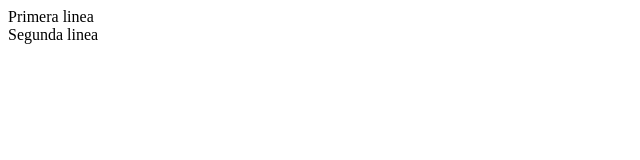
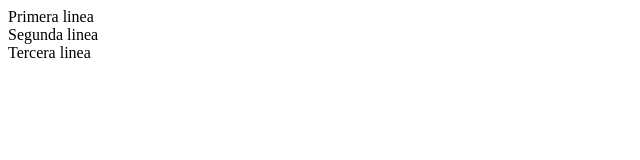
Before and after one commit to sabastiancami/pagina_git_martes_2026_1, a plain HTML site: page Index.html in a window 1280 px wide. Shown: the whole page, without its empty margins (0-640 px from the left). Drawn offline with Linux system fonts and the light colour scheme.

Commit message:
tercer cambio

```diff
--- a/Index.html
+++ b/Index.html
@@ -8,5 +8,6 @@
 <body>
     <div>Primera linea</div>
     <div>Segunda linea</div>
+    <div>Tercera linea</div>
 </body>
 </html>
```
